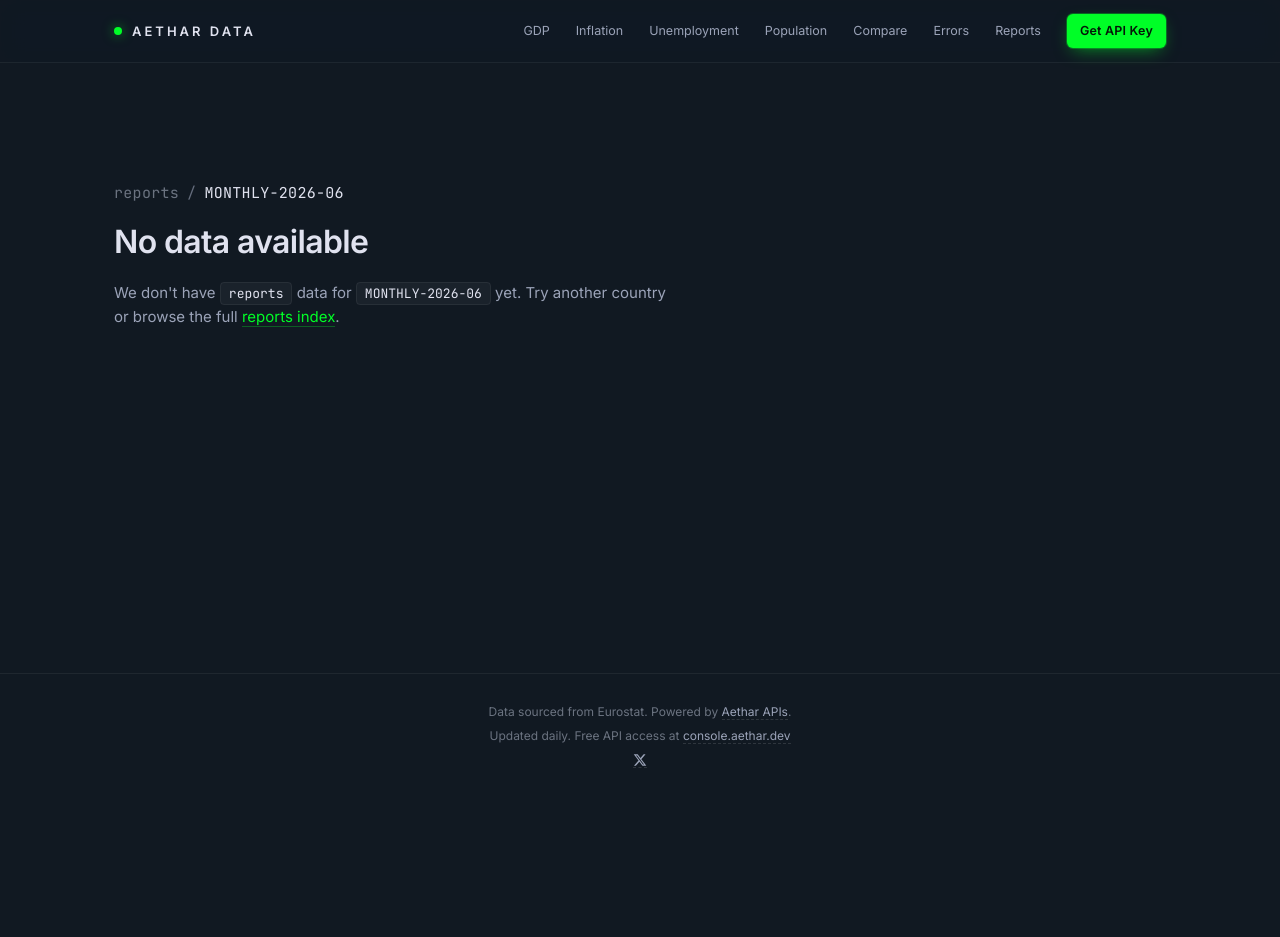
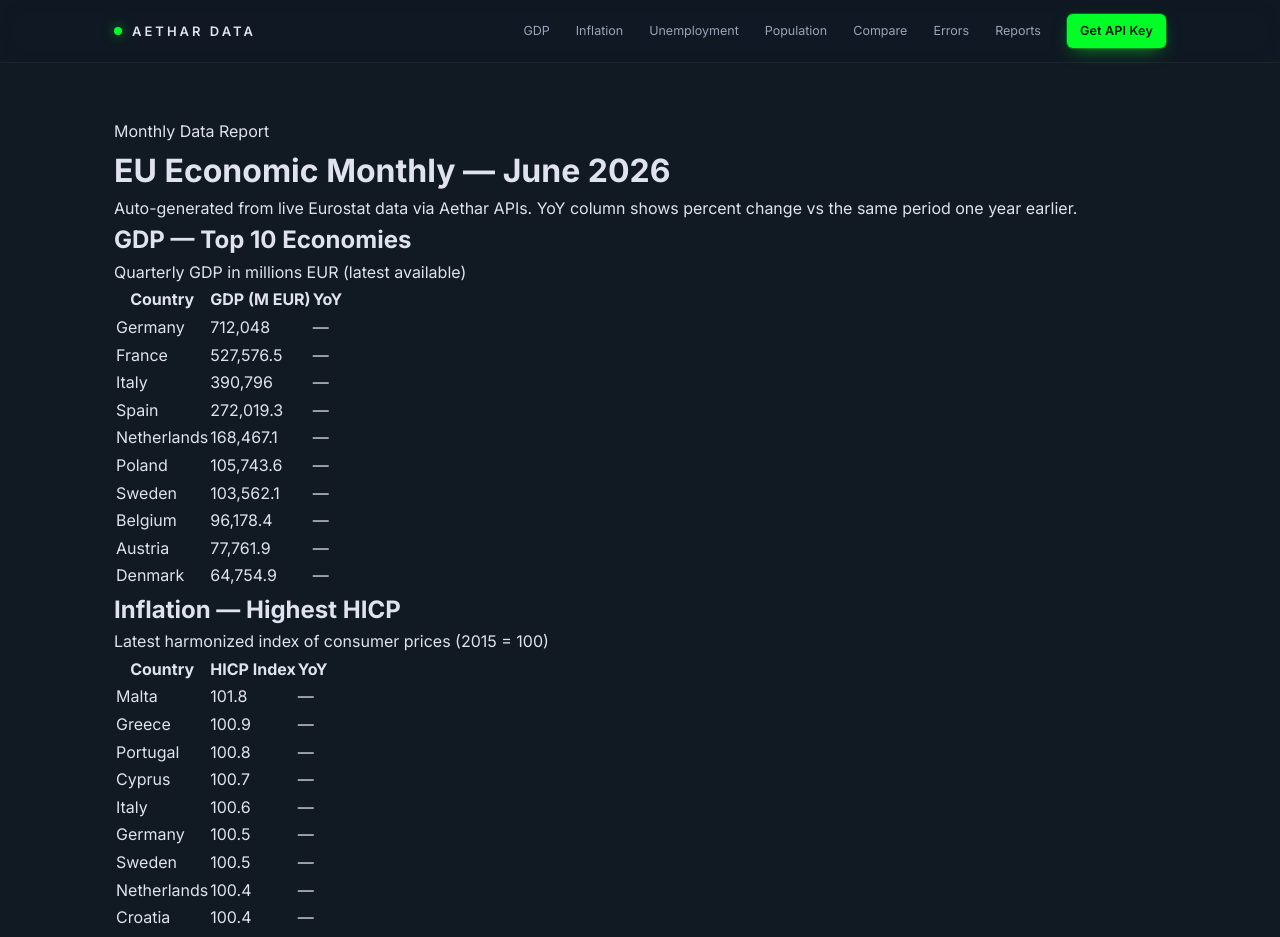
Before and after one commit to aethar-dev/aethar-data-pages, a Next.js app: page /reports/monthly-2026-06 in a window 1280 px wide. Shown: the top 937 px of the page. Before the commit the page ends 800 px from the top, so only its background shows below. Built offline with nearby package versions, Linux system fonts and the light colour scheme.

Commit message:
data: weekly report 2026-06-01 [skip ci]

```diff
--- a/app/reports/weekly-2026-w19/page.tsx
+++ b/app/reports/monthly-2026-06/page.tsx
@@ -1,64 +1,74 @@
 import type { Metadata } from "next";
 
 export const metadata: Metadata = {
-  title: "EU Economic Weekly — Week 19, May 2026",
-  description: "Week 19 EU economic digest (2026-05-11 – 2026-05-17): GDP rankings, inflation trends, unemployment rates across EU member states. Data from Eurostat via Aethar APIs.",
-  alternates: { canonical: "/reports/weekly-2026-w19" },
+  title: "EU Economic Monthly — June 2026",
+  description: "June 2026 EU economic digest with year-over-year context: GDP top 10, inflation rankings, unemployment rates, and population trends across all 27 EU member states. Data from Eurostat via Aethar APIs.",
+  alternates: { canonical: "/reports/monthly-2026-06" },
 };
 
-export default function WeeklyReport() {
+export default function MonthlyReport() {
   return (
     <div>
-      <p className="text-xs font-semibold uppercase tracking-widest text-[#4DD0E1]">Weekly Data Report · Week 19</p>
-      <h1 className="mt-2 text-2xl font-light text-white">EU Economic Weekly — Week 19, May 2026</h1>
-      <p className="mt-3 text-sm text-[#8890AA]">2026-05-11 – 2026-05-17 · auto-generated from live Eurostat data via Aethar APIs.</p>
+      <p className="text-xs font-semibold uppercase tracking-widest text-[#4DD0E1]">Monthly Data Report</p>
+      <h1 className="mt-2 text-2xl font-light text-white">EU Economic Monthly — June 2026</h1>
+      <p className="mt-3 text-sm text-[#8890AA]">Auto-generated from live Eurostat data via Aethar APIs. YoY column shows percent change vs the same period one year earlier.</p>
 
       {/* GDP */}
       <div className="mt-10">
         <h2 className="text-lg font-semibold text-white">GDP — Top 10 Economies</h2>
         <p className="mt-1 text-xs text-[#8890AA]">Quarterly GDP in millions EUR (latest available)</p>
         <table className="mt-4 w-full text-sm">
-          <thead><tr className="border-b border-[#2A2D3A] text-left text-xs text-[#8890AA]"><th className="py-2 pr-4">Country</th><th className="py-2 text-right">GDP (M EUR)</th></tr></thead>
+          <thead><tr className="border-b border-[#2A2D3A] text-left text-xs text-[#8890AA]"><th className="py-2 pr-4">Country</th><th className="py-2 text-right">GDP (M EUR)</th><th className="py-2 pl-4 text-right">YoY</th></tr></thead>
           <tbody>
               <tr key="DE" className="border-b border-[#2A2D3A]/50">
                 <td className="py-2 pr-4 text-sm text-white">Germany</td>
-                <td className="py-2 text-right font-mono text-sm text-[#4DD0E1]">721,992.8</td>
+                <td className="py-2 text-right font-mono text-sm text-[#4DD0E1]">712,048</td>
+                <td className="py-2 pl-4 text-right font-mono text-xs">—</td>
               </tr>
               <tr key="FR" className="border-b border-[#2A2D3A]/50">
                 <td className="py-2 pr-4 text-sm text-white">France</td>
-                <td className="py-2 text-right font-mono text-sm text-[#4DD0E1]">530,541.2</td>
+                <td className="py-2 text-right font-mono text-sm text-[#4DD0E1]">527,576.5</td>
+                <td className="py-2 pl-4 text-right font-mono text-xs">—</td>
               </tr>
               <tr key="IT" className="border-b border-[#2A2D3A]/50">
                 <td className="py-2 pr-4 text-sm text-white">Italy</td>
-                <td className="py-2 text-right font-mono text-sm text-[#4DD0E1]">393,394.9</td>
+                <td className="py-2 text-right font-mono text-sm text-[#4DD0E1]">390,796</td>
+                <td className="py-2 pl-4 text-right font-mono text-xs">—</td>
               </tr>
               <tr key="ES" className="border-b border-[#2A2D3A]/50">
                 <td className="py-2 pr-4 text-sm text-white">Spain</td>
-                <td className="py-2 text-right font-mono text-sm text-[#4DD0E1]">276,354.9</td>
+                <td className="py-2 text-right font-mono text-sm text-[#4DD0E1]">272,019.3</td>
+                <td className="py-2 pl-4 text-right font-mono text-xs">—</td>
               </tr>
               <tr key="NL" className="border-b border-[#2A2D3A]/50">
                 <td className="py-2 pr-4 text-sm text-white">Netherlands</td>
-                <td className="py-2 text-right font-mono text-sm text-[#4DD0E1]">169,958.7</td>
+                <td className="py-2 text-right font-mono text-sm text-[#4DD0E1]">168,467.1</td>
+                <td className="py-2 pl-4 text-right font-mono text-xs">—</td>
               </tr>
               <tr key="PL" className="border-b border-[#2A2D3A]/50">
                 <td className="py-2 pr-4 text-sm text-white">Poland</td>
-                <td className="py-2 text-right font-mono text-sm text-[#4DD0E1]">106,451.2</td>
+                <td className="py-2 text-right font-mono text-sm text-[#4DD0E1]">105,743.6</td>
+                <td className="py-2 pl-4 text-right font-mono text-xs">—</td>
               </tr>
               <tr key="SE" className="border-b border-[#2A2D3A]/50">
                 <td className="py-2 pr-4 text-sm text-white">Sweden</td>
-                <td className="py-2 text-right font-mono text-sm text-[#4DD0E1]">104,235.4</td>
+                <td className="py-2 text-right font-mono text-sm text-[#4DD0E1]">103,562.1</td>
+                <td className="py-2 pl-4 text-right font-mono text-xs">—</td>
               </tr>
               <tr key="BE" className="border-b border-[#2A2D3A]/50">
                 <td className="py-2 pr-4 text-sm text-white">Belgium</td>
-                <td className="py-2 text-right font-mono text-sm text-[#4DD0E1]">96,626.4</td>
+                <td className="py-2 text-right font-mono text-sm text-[#4DD0E1]">96,178.4</td>
+                <td className="py-2 pl-4 text-right font-mono text-xs">—</td>
               </tr>
               <tr key="AT" className="border-b border-[#2A2D3A]/50">
                 <td className="py-2 pr-4 text-sm text-white">Austria</td>
-                <td className="py-2 text-right font-mono text-sm text-[#4DD0E1]">78,973.8</td>
+                <td className="py-2 text-right font-mono text-sm text-[#4DD0E1]">77,761.9</td>
+                <td className="py-2 pl-4 text-right font-mono text-xs">—</td>
               </tr>
               <tr key="DK" className="border-b border-[#2A2D3A]/50">
                 <td className="py-2 pr-4 text-sm text-white">Denmark</td>
-                <td className="py-2 text-right font-mono text-sm text-[#4DD0E1]">65,730.6</td>
+                <td className="py-2 text-right font-mono text-sm text-[#4DD0E1]">64,754.9</td>
+                <td className="py-2 pl-4 text-right font-mono text-xs">—</td>
               </tr>
           </tbody>
         </table>
@@ -66,50 +76,60 @@ export default function WeeklyReport() {
 
       {/* Inflation */}
       <div className="mt-10">
-        <h2 className="text-lg font-semibold text-white">Inflation (HICP Index)</h2>
-        <p className="mt-1 text-xs text-[#8890AA]">Latest harmonized index value (2015=100)</p>
+        <h2 className="text-lg font-semibold text-white">Inflation — Highest HICP</h2>
+        <p className="mt-1 text-xs text-[#8890AA]">Latest harmonized index of consumer prices (2015 = 100)</p>
         <table className="mt-4 w-full text-sm">
-          <thead><tr className="border-b border-[#2A2D3A] text-left text-xs text-[#8890AA]"><th className="py-2 pr-4">Country</th><th className="py-2 text-right">HICP Index</th></tr></thead>
+          <thead><tr className="border-b border-[#2A2D3A] text-left text-xs text-[#8890AA]"><th className="py-2 pr-4">Country</th><th className="py-2 text-right">HICP Index</th><th className="py-2 pl-4 text-right">YoY</th></tr></thead>
           <tbody>
-              <tr key="CZ" className="border-b border-[#2A2D3A]/50">
-                <td className="py-2 pr-4 text-sm text-white">Czechia</td>
-                <td className="py-2 text-right font-mono text-sm text-[#4DD0E1]">100.0</td>
+              <tr key="MT" className="border-b border-[#2A2D3A]/50">
+                <td className="py-2 pr-4 text-sm text-white">Malta</td>
+                <td className="py-2 text-right font-mono text-sm text-[#4DD0E1]">101.8</td>
+                <td className="py-2 pl-4 text-right font-mono text-xs">—</td>
+              </tr>
+              <tr key="GR" className="border-b border-[#2A2D3A]/50">
+                <td className="py-2 pr-4 text-sm text-white">Greece</td>
+                <td className="py-2 text-right font-mono text-sm text-[#4DD0E1]">100.9</td>
+                <td className="py-2 pl-4 text-right font-mono text-xs">—</td>
+              </tr>
+              <tr key="PT" className="border-b border-[#2A2D3A]/50">
+                <td className="py-2 pr-4 text-sm text-white">Portugal</td>
+                <td className="py-2 text-right font-mono text-sm text-[#4DD0E1]">100.8</td>
+                <td className="py-2 pl-4 text-right font-mono text-xs">—</td>
+              </tr>
+              <tr key="CY" className="border-b border-[#2A2D3A]/50">
+                <td className="py-2 pr-4 text-sm text-white">Cyprus</td>
+                <td className="py-2 text-right font-mono text-sm text-[#4DD0E1]">100.7</td>
+                <td className="py-2 pl-4 text-right font-mono text-xs">—</td>
+              </tr>
+              <tr key="IT" className="border-b border-[#2A2D3A]/50">
+                <td className="py-2 pr-4 text-sm text-white">Italy</td>
+                <td className="py-2 text-right font-mono text-sm text-[#4DD0E1]">100.6</td>
+                <td className="py-2 pl-4 text-right font-mono text-xs">—</td>
+              </tr>
+              <tr key="DE" className="border-b border-[#2A2D3A]/50">
+                <td className="py-2 pr-4 text-sm text-white">Germany</td>
+                <td className="py-2 text-right font-mono text-sm text-[#4DD0E1]">100.5</td>
+                <td className="py-2 pl-4 text-right font-mono text-xs">—</td>
               </tr>
               <tr key="SE" className="border-b border-[#2A2D3A]/50">
                 <td className="py-2 pr-4 text-sm text-white">Sweden</td>
-                <td className="py-2 text-right font-mono text-sm text-[#4DD0E1]">100.0</td>
+                <td className="py-2 text-right font-mono text-sm text-[#4DD0E1]">100.5</td>
+                <td className="py-2 pl-4 text-right font-mono text-xs">—</td>
               </tr>
-              <tr key="AT" className="border-b border-[#2A2D3A]/50">
-                <td className="py-2 pr-4 text-sm text-white">Austria</td>
-                <td className="py-2 text-right font-mono text-sm text-[#4DD0E1]">99.8</td>
+              <tr key="NL" className="border-b border-[#2A2D3A]/50">
+                <td className="py-2 pr-4 text-sm text-white">Netherlands</td>
+                <td className="py-2 text-right font-mono text-sm text-[#4DD0E1]">100.4</td>
+                <td className="py-2 pl-4 text-right font-mono text-xs">—</td>
               </tr>
-              <tr key="LT" className="border-b border-[#2A2D3A]/50">
-                <td className="py-2 pr-4 text-sm text-white">Lithuania</td>
-                <td className="py-2 text-right font-mono text-sm text-[#4DD0E1]">99.6</td>
+              <tr key="HR" className="border-b border-[#2A2D3A]/50">
+                <td className="py-2 pr-4 text-sm text-white">Croatia</td>
+                <td className="py-2 text-right font-mono text-sm text-[#4DD0E1]">100.4</td>
+                <td className="py-2 pl-4 text-right font-mono text-xs">—</td>
               </tr>
-              <tr key="FI" className="border-b border-[#2A2D3A]/50">
-                <td className="py-2 pr-4 text-sm text-white">Finland</td>
-                <td className="py-2 text-right font-mono text-sm text-[#4DD0E1]">99.5</td>
-              </tr>
-              <tr key="HU" className="border-b border-[#2A2D3A]/50">
-                <td className="py-2 pr-4 text-sm text-white">Hungary</td>
-                <td className="py-2 text-right font-mono text-sm text-[#4DD0E1]">99.5</td>
-              </tr>
-              <tr key="BG" className="border-b border-[#2A2D3A]/50">
-                <td className="py-2 pr-4 text-sm text-white">Bulgaria</td>
-                <td className="py-2 text-right font-mono text-sm text-[#4DD0E1]">99.4</td>
-              </tr>
-              <tr key="PL" className="border-b border-[#2A2D3A]/50">
-                <td className="py-2 pr-4 text-sm text-white">Poland</td>
-                <td className="py-2 text-right font-mono text-sm text-[#4DD0E1]">99.4</td>
-              </tr>
-              <tr key="DK" className="border-b border-[#2A2D3A]/50">
-                <td className="py-2 pr-4 text-sm text-white">Denmark</td>
-                <td className="py-2 text-right font-mono text-sm text-[#4DD0E1]">99.3</td>
-              </tr>
-              <tr key="SK" className="border-b border-[#2A2D3A]/50">
-                <td className="py-2 pr-4 text-sm text-white">Slovakia</td>
-                <td className="py-2 text-right font-mono text-sm text-[#4DD0E1]">99.2</td>
+              <tr key="BE" className="border-b border-[#2A2D3A]/50">
+                <td className="py-2 pr-4 text-sm text-white">Belgium</td>
+                <td className="py-2 text-right font-mono text-sm text-[#4DD0E1]">100.4</td>
+                <td className="py-2 pl-4 text-right font-mono text-xs">—</td>
               </tr>
           </tbody>
         </table>
@@ -120,47 +140,118 @@ export default function WeeklyReport() {
         <h2 className="text-lg font-semibold text-white">Unemployment — Lowest Rates</h2>
         <p className="mt-1 text-xs text-[#8890AA]">Latest monthly unemployment rate</p>
         <table className="mt-4 w-full text-sm">
-          <thead><tr className="border-b border-[#2A2D3A] text-left text-xs text-[#8890AA]"><th className="py-2 pr-4">Country</th><th className="py-2 text-right">Rate</th></tr></thead>
+          <thead><tr className="border-b border-[#2A2D3A] text-left text-xs text-[#8890AA]"><th className="py-2 pr-4">Country</th><th className="py-2 text-right">Rate</th><th className="py-2 pl-4 text-right">YoY</th></tr></thead>
           <tbody>
               <tr key="DE" className="border-b border-[#2A2D3A]/50">
                 <td className="py-2 pr-4 text-sm text-white">Germany</td>
-                <td className="py-2 text-right font-mono text-sm text-[#4DD0E1]">3.9%</td>
+                <td className="py-2 text-right font-mono text-sm text-[#4DD0E1]">4.2%</td>
+                <td className="py-2 pl-4 text-right font-mono text-xs">—</td>
               </tr>
               <tr key="CZ" className="border-b border-[#2A2D3A]/50">
                 <td className="py-2 pr-4 text-sm text-white">Czechia</td>
-                <td className="py-2 text-right font-mono text-sm text-[#4DD0E1]">4.2%</td>
+                <td className="py-2 text-right font-mono text-sm text-[#4DD0E1]">4.5%</td>
+                <td className="py-2 pl-4 text-right font-mono text-xs">—</td>
               </tr>
               <tr key="MT" className="border-b border-[#2A2D3A]/50">
                 <td className="py-2 pr-4 text-sm text-white">Malta</td>
-                <td className="py-2 text-right font-mono text-sm text-[#4DD0E1]">4.6%</td>
+                <td className="py-2 text-right font-mono text-sm text-[#4DD0E1]">5.3%</td>
+                <td className="py-2 pl-4 text-right font-mono text-xs">—</td>
               </tr>
               <tr key="HU" className="border-b border-[#2A2D3A]/50">
                 <td className="py-2 pr-4 text-sm text-white">Hungary</td>
-                <td className="py-2 text-right font-mono text-sm text-[#4DD0E1]">4.7%</td>
+                <td className="py-2 text-right font-mono text-sm text-[#4DD0E1]">5.9%</td>
+                <td className="py-2 pl-4 text-right font-mono text-xs">—</td>
+              </tr>
+              <tr key="AT" className="border-b border-[#2A2D3A]/50">
+                <td className="py-2 pr-4 text-sm text-white">Austria</td>
+                <td className="py-2 text-right font-mono text-sm text-[#4DD0E1]">6.3%</td>
+                <td className="py-2 pl-4 text-right font-mono text-xs">—</td>
+              </tr>
+              <tr key="DK" className="border-b border-[#2A2D3A]/50">
+                <td className="py-2 pr-4 text-sm text-white">Denmark</td>
+                <td className="py-2 text-right font-mono text-sm text-[#4DD0E1]">6.3%</td>
+                <td className="py-2 pl-4 text-right font-mono text-xs">—</td>
               </tr>
               <tr key="LU" className="border-b border-[#2A2D3A]/50">
                 <td className="py-2 pr-4 text-sm text-white">Luxembourg</td>
-                <td className="py-2 text-right font-mono text-sm text-[#4DD0E1]">6.2%</td>
+                <td className="py-2 text-right font-mono text-sm text-[#4DD0E1]">6.5%</td>
+                <td className="py-2 pl-4 text-right font-mono text-xs">—</td>
+              </tr>
+              <tr key="EE" className="border-b border-[#2A2D3A]/50">
+                <td className="py-2 pr-4 text-sm text-white">Estonia</td>
+                <td className="py-2 text-right font-mono text-sm text-[#4DD0E1]">6.6%</td>
+                <td className="py-2 pl-4 text-right font-mono text-xs">—</td>
               </tr>
               <tr key="PL" className="border-b border-[#2A2D3A]/50">
                 <td className="py-2 pr-4 text-sm text-white">Poland</td>
-                <td className="py-2 text-right font-mono text-sm text-[#4DD0E1]">6.3%</td>
-              </tr>
-              <tr key="DK" className="border-b border-[#2A2D3A]/50">
-                <td className="py-2 pr-4 text-sm text-white">Denmark</td>
-                <td className="py-2 text-right font-mono text-sm text-[#4DD0E1]">6.5%</td>
-              </tr>
-              <tr key="AT" className="border-b border-[#2A2D3A]/50">
-                <td className="py-2 pr-4 text-sm text-white">Austria</td>
-                <td className="py-2 text-right font-mono text-sm text-[#4DD0E1]">6.6%</td>
+                <td className="py-2 text-right font-mono text-sm text-[#4DD0E1]">7.0%</td>
+                <td className="py-2 pl-4 text-right font-mono text-xs">—</td>
               </tr>
               <tr key="SE" className="border-b border-[#2A2D3A]/50">
                 <td className="py-2 pr-4 text-sm text-white">Sweden</td>
-                <td className="py-2 text-right font-mono text-sm text-[#4DD0E1]">6.9%</td>
+                <td className="py-2 text-right font-mono text-sm text-[#4DD0E1]">7.3%</td>
+                <td className="py-2 pl-4 text-right font-mono text-xs">—</td>
               </tr>
-              <tr key="EE" className="border-b border-[#2A2D3A]/50">
-                <td className="py-2 pr-4 text-sm text-white">Estonia</td>
-                <td className="py-2 text-right font-mono text-sm text-[#4DD0E1]">7.0%</td>
+          </tbody>
+        </table>
+      </div>
+
+      {/* Population */}
+      <div className="mt-10">
+        <h2 className="text-lg font-semibold text-white">Population — Most Populous</h2>
+        <p className="mt-1 text-xs text-[#8890AA]">Total population (latest available)</p>
+        <table className="mt-4 w-full text-sm">
+          <thead><tr className="border-b border-[#2A2D3A] text-left text-xs text-[#8890AA]"><th className="py-2 pr-4">Country</th><th className="py-2 text-right">Population</th><th className="py-2 pl-4 text-right">YoY</th></tr></thead>
+          <tbody>
+              <tr key="DE" className="border-b border-[#2A2D3A]/50">
+                <td className="py-2 pr-4 text-sm text-white">Germany</td>
+                <td className="py-2 text-right font-mono text-sm text-[#4DD0E1]">83,577,140</td>
+                <td className="py-2 pl-4 text-right font-mono text-xs"><span className="text-yellow-300">+0.1%</span></td>
+              </tr>
+              <tr key="FR" className="border-b border-[#2A2D3A]/50">
+                <td className="py-2 pr-4 text-sm text-white">France</td>
+                <td className="py-2 text-right font-mono text-sm text-[#4DD0E1]">68,882,600</td>
+                <td className="py-2 pl-4 text-right font-mono text-xs"><span className="text-yellow-300">+0.3%</span></td>
+              </tr>
+              <tr key="IT" className="border-b border-[#2A2D3A]/50">
+                <td className="py-2 pr-4 text-sm text-white">Italy</td>
+                <td className="py-2 text-right font-mono text-sm text-[#4DD0E1]">58,943,464</td>
+                <td className="py-2 pl-4 text-right font-mono text-xs"><span className="text-green-400">-0.0%</span></td>
+              </tr>
+              <tr key="ES" className="border-b border-[#2A2D3A]/50">
+                <td className="py-2 pr-4 text-sm text-white">Spain</td>
+                <td className="py-2 text-right font-mono text-sm text-[#4DD0E1]">49,128,297</td>
+                <td className="py-2 pl-4 text-right font-mono text-xs"><span className="text-yellow-300">+1.0%</span></td>
+              </tr>
+              <tr key="PL" className="border-b border-[#2A2D3A]/50">
+                <td className="py-2 pr-4 text-sm text-white">Poland</td>
+                <td className="py-2 text-right font-mono text-sm text-[#4DD0E1]">36,497,495</td>
+                <td className="py-2 pl-4 text-right font-mono text-xs"><span className="text-green-400">-0.3%</span></td>
+              </tr>
+              <tr key="RO" className="border-b border-[#2A2D3A]/50">
+                <td className="py-2 pr-4 text-sm text-white">Romania</td>
+                <td className="py-2 text-right font-mono text-sm text-[#4DD0E1]">19,043,151</td>
+                <td className="py-2 pl-4 text-right font-mono text-xs"><span className="text-green-400">-0.1%</span></td>
+              </tr>
+              <tr key="NL" className="border-b border-[#2A2D3A]/50">
+                <td className="py-2 pr-4 text-sm text-white">Netherlands</td>
+                <td className="py-2 text-right font-mono text-sm text-[#4DD0E1]">18,044,027</td>
+                <td className="py-2 pl-4 text-right font-mono text-xs"><span className="text-yellow-300">+0.6%</span></td>
+              </tr>
+              <tr key="BE" className="border-b border-[#2A2D3A]/50">
+                <td className="py-2 pr-4 text-sm text-white">Belgium</td>
+                <td className="py-2 text-right font-mono text-sm text-[#4DD0E1]">11,883,495</td>
+                <td className="py-2 pl-4 text-right font-mono text-xs"><span className="text-yellow-300">+0.6%</span></td>
+              </tr>
+              <tr key="CZ" className="border-b border-[#2A2D3A]/50">
+                <td className="py-2 pr-4 text-sm text-white">Czechia</td>
+                <td className="py-2 text-right font-mono text-sm text-[#4DD0E1]">10,909,500</td>
+                <td className="py-2 pl-4 text-right font-mono text-xs"><span className="text-yellow-300">+0.1%</span></td>
+              </tr>
+              <tr key="PT" className="border-b border-[#2A2D3A]/50">
+                <td className="py-2 pr-4 text-sm text-white">Portugal</td>
+                <td className="py-2 text-right font-mono text-sm text-[#4DD0E1]">10,749,635</td>
+                <td className="py-2 pl-4 text-right font-mono text-xs"><span className="text-yellow-300">+1.0%</span></td>
               </tr>
           </tbody>
         </table>
@@ -169,7 +260,7 @@ export default function WeeklyReport() {
       {/* CTA */}
       <div className="mt-12 rounded-lg border border-[#4DD0E1]/20 bg-[#4DD0E1]/5 p-8 text-center">
         <h2 className="text-lg font-light text-white">Get this data via API</h2>
-        <p className="mt-2 text-sm text-[#8890AA]">All data in this report is available through EurostatAPI. Free tier: 100 req/day.</p>
+        <p className="mt-2 text-sm text-[#8890AA]">All numbers in this report come from EurostatAPI. Free tier: 100 req/day.</p>
         <a href="https://console.aethar.dev" className="mt-4 inline-block rounded bg-[#4DD0E1] px-6 py-2.5 text-sm font-semibold text-[#0F1117]">Get Free API Key</a>
       </div>
 
```
